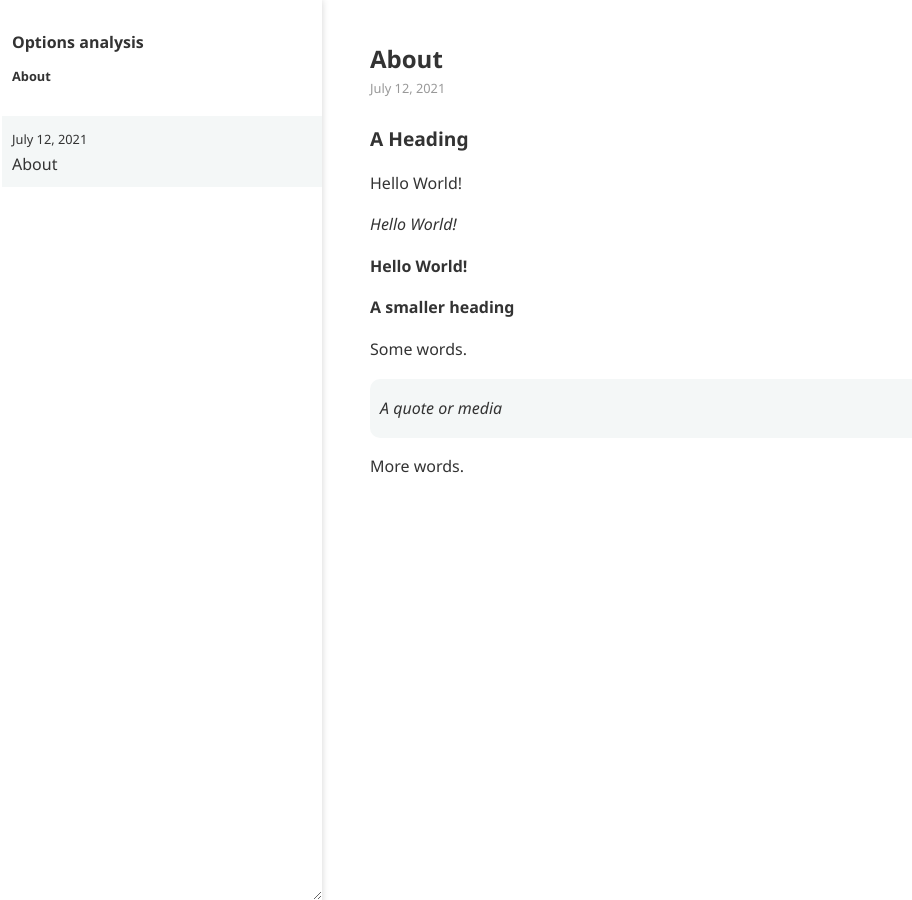
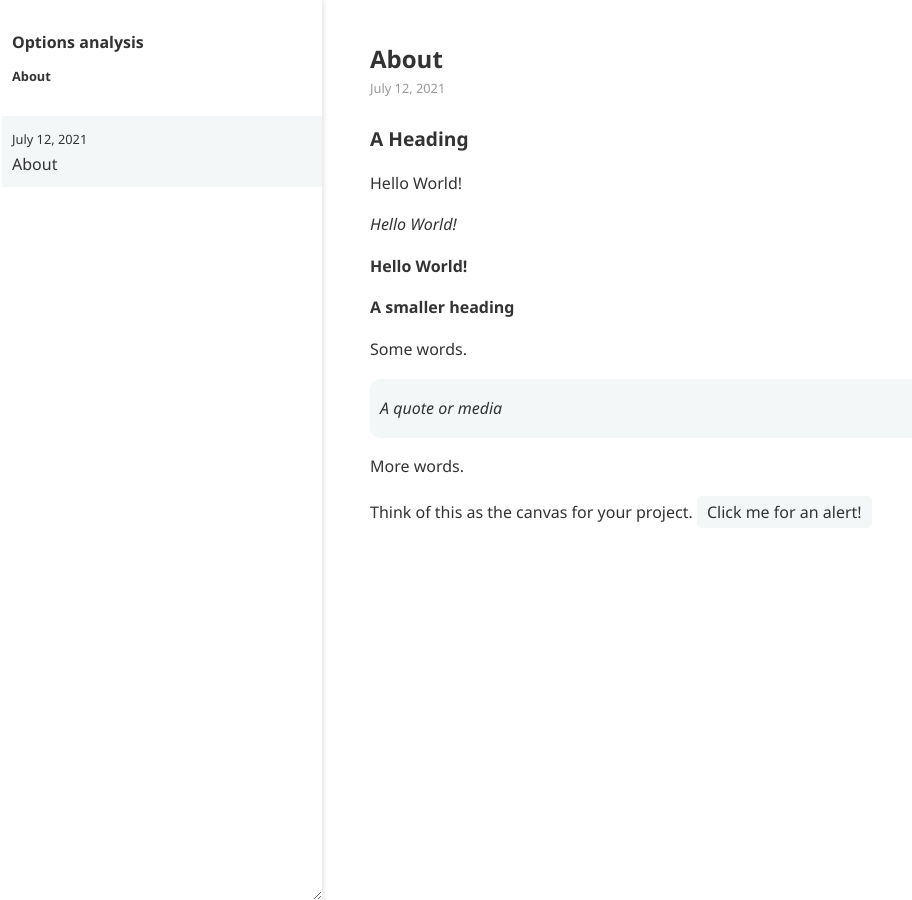
Before and after one commit to Chipingai/Chipingai.github.io, a Jekyll site: the page built from _posts/2021-07-12-about.md, in a window 1280 px wide. Shown: the whole page, without its empty margins (0-912 px from the left). Built offline with Jekyll 4.4.1, drawn with Linux system fonts in a browser that asks for light colours.

Commit message:
Update 2021-07-12-about.md

```diff
--- a/_posts/2021-07-12-about.md
+++ b/_posts/2021-07-12-about.md
@@ -18,3 +18,23 @@ Some words.
 > A quote or media
 
 More words.
+
+<div>
+
+  Think of this as the canvas for your project.
+
+  <button id="firstButton" onclick="firstFunction()">Click me for an alert!</button>
+
+</div>
+
+
+<script>
+
+  // here is the script for your project. Runs on load
+
+  function firstFunction() {
+    alert("You clicked the button!");
+  }
+
+
+</script>
```
